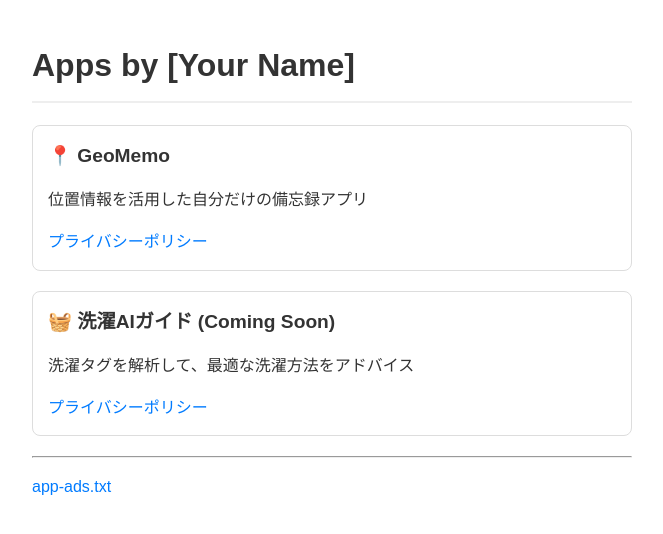
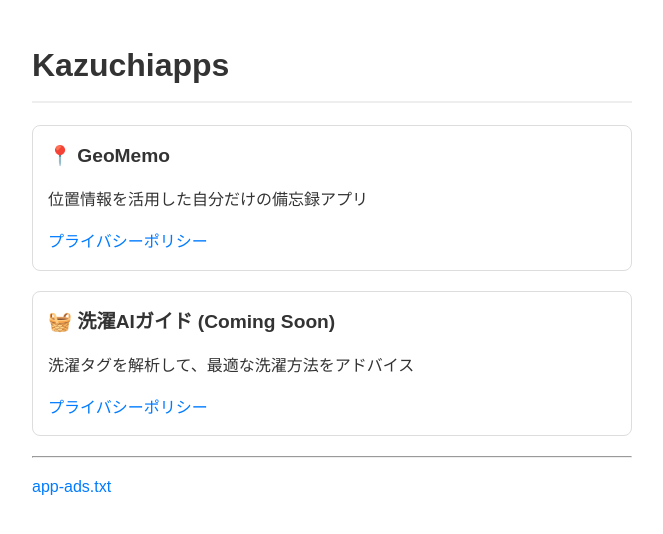
Before and after one commit to kazuchi1924/kazuchi1924.github.io, a plain HTML site: page index.html in a window 1280 px wide. Shown: the whole page, without its empty margins (308-971 px from the left). Drawn offline with Linux system fonts and the light colour scheme.

Commit message:
Update header to 'Kazuchiapps'

```diff
--- a/index.html
+++ b/index.html
@@ -13,7 +13,7 @@
     </style>
 </head>
 <body>
-    <h1>Apps by [Your Name]</h1>
+    <h1>Kazuchiapps</h1>
 
     <div class="app-card">
         <div class="app-title">📍 GeoMemo</div>
```
